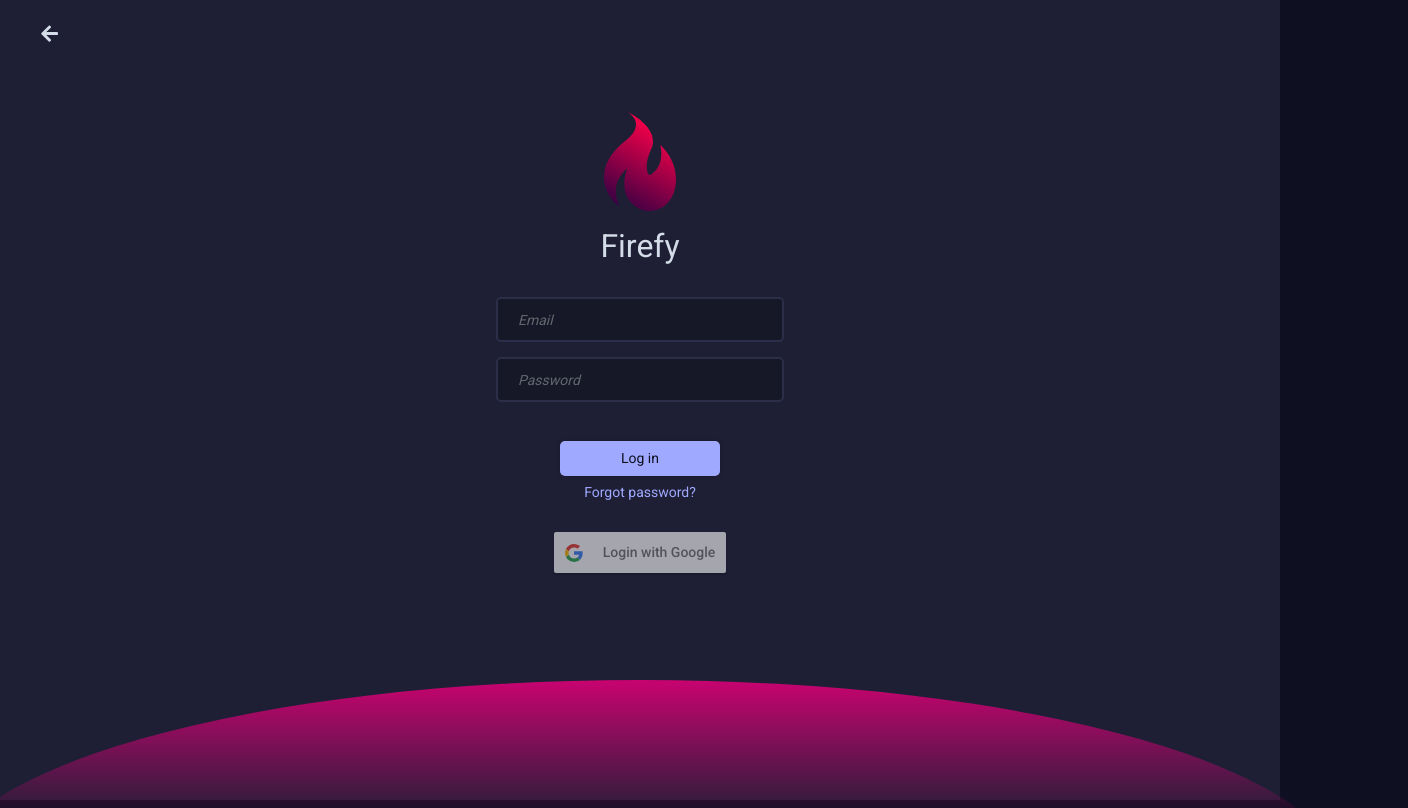
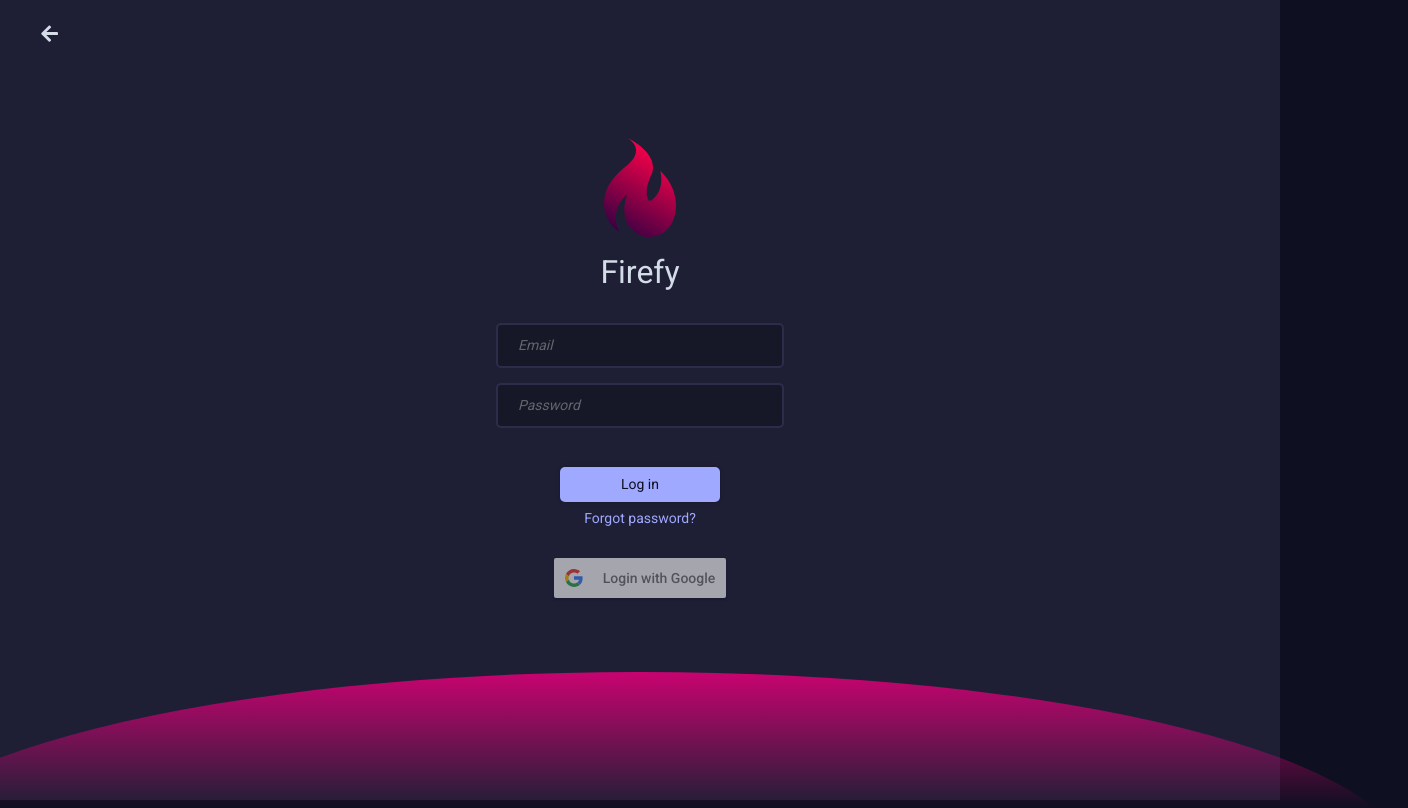
Before and after one commit to Suniaster/Firefy, a React (Create React App) app: page /login in a window 1280 px wide. Shown: the top 808 px of the page, 1408 px wide, since content can reach past the window. Built offline with nearby package versions, Linux system fonts and the light colour scheme.

Commit message:
Adjust eclipse and login page

```diff
--- a/src/pages/Login.js
+++ b/src/pages/Login.js
@@ -74,8 +74,8 @@ class Login extends Component {
                         style={{width: "1000px"}}
                     />
                     </div>
-                    <div className="ellipse"></div>
                 </div>
+                <div className="ellipse"></div>
             </div>
         )
     }
--- a/src/styles/Login.css
+++ b/src/styles/Login.css
@@ -42,9 +42,10 @@ body{
 
 .login-body{
     display: flex;
-    height: 100%;
+    height: calc( 100% - 30vh );
     flex-direction: column;
     align-items: center;
+    justify-content: center;
 }
 
 .companyLogin{
@@ -124,10 +125,11 @@ body{
 }
 .ellipse{
     position: absolute;
-    width: 110vw;
-    left: -5vw;
-    bottom: -35vh;
-    height: 50vh;
+    bottom: -20vw;
+    width: 120vw;
+    left: -10vw;
+    /* bottom: 0vh; */
+    height: 30vw;
     border-radius: 50%;
     background: linear-gradient(180deg,
         rgba(218, 0, 118, 0.9) 0.22%,
```
